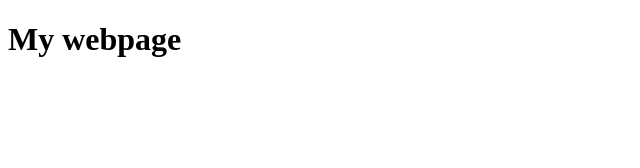
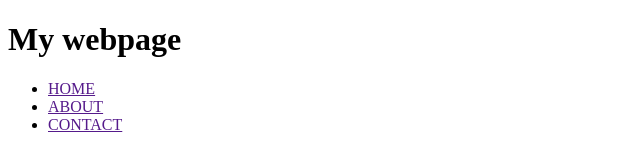
Before and after one commit to aparnavijayakumar2003/Git-sample-text-of-branching, a plain HTML site: page index.html in a window 1280 px wide. Shown: the whole page, without its empty margins (0-640 px from the left). Drawn offline with Linux system fonts and the light colour scheme.

Commit message:
index page upadated with nav bar

```diff
--- a/index.html
+++ b/index.html
@@ -9,5 +9,12 @@
     <header>
         <h1>My webpage</h1>
     </header>
+    <nav>
+        <ul>
+            <li><a href="">HOME</a></li>
+             <li><a href="">ABOUT</a></li>
+              <li><a href="">CONTACT</a></li>
+        </ul>
+    </nav>
 </body>
 </html>
```
